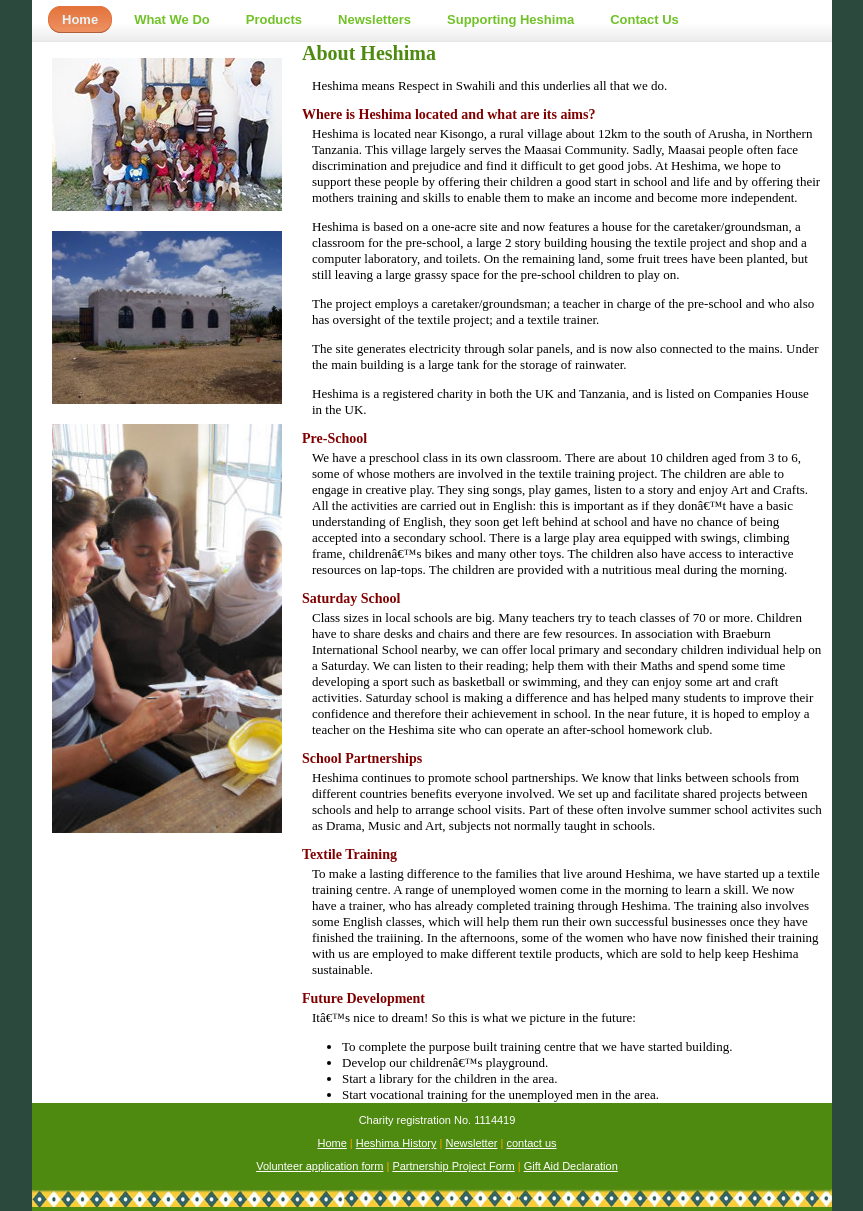
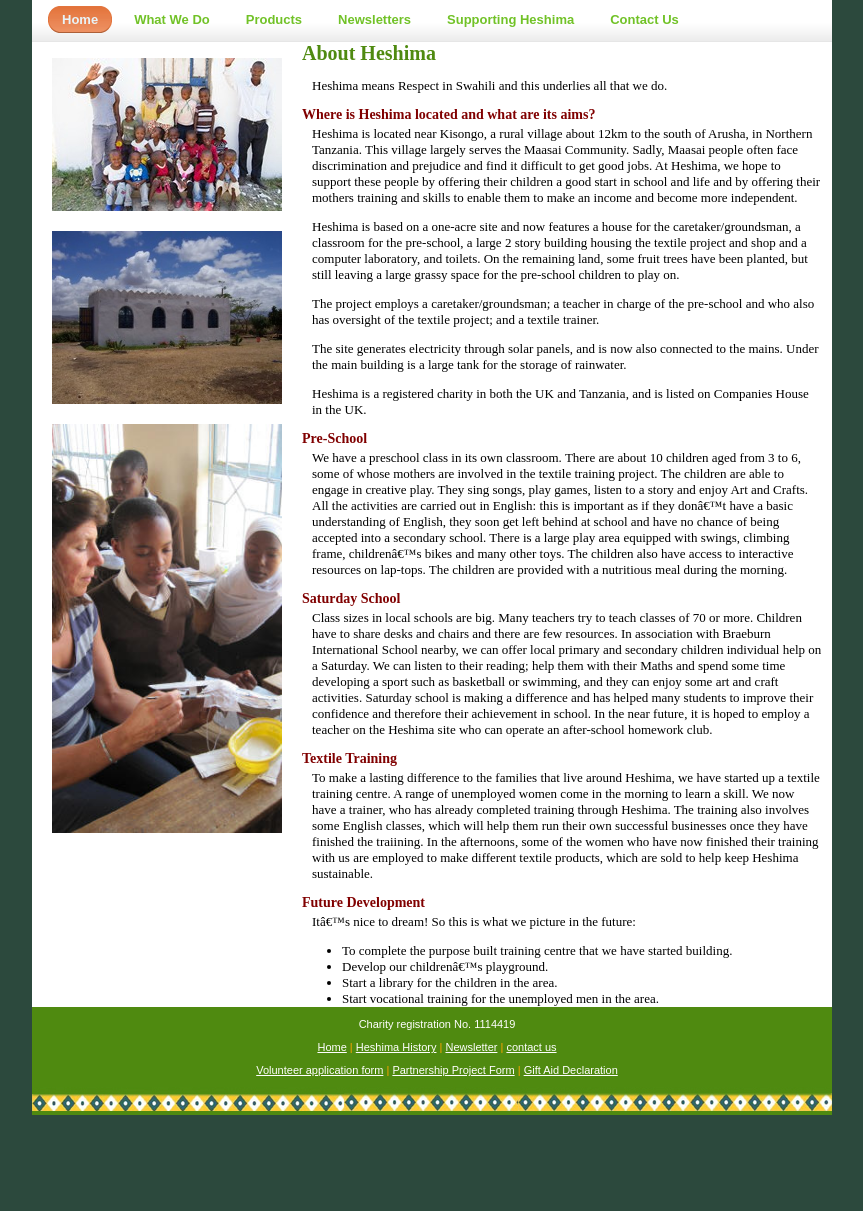
Before and after one commit to heshima-org/heshima-org.github.io, a Jekyll site: the page built from WhatWeDo/AboutUs.md, in a window 1280 px wide, cut to the strip 185-1396 px from the top of the page. Shown: the whole strip, without its empty margins (208-1071 px from the left). Built offline with Jekyll 4.4.1, drawn with Linux system fonts in a browser that asks for light colours; after the commit the page ends 1300 px from its top, so only the background shows below that.

Commit message:
Update AboutUs.md

```diff
--- a/WhatWeDo/AboutUs.md
+++ b/WhatWeDo/AboutUs.md
@@ -61,14 +61,6 @@ confidence and therefore their achievement in school. In the near future, it is
 to employ a teacher on the Heshima site who can operate an after-school homework
 club.
 
-## School Partnerships
-
-Heshima continues to promote school partnerships. We know that links between
-schools from different countries benefits everyone involved. We set up and
-facilitate shared projects between schools and help to arrange school visits.
-Part of these often involve summer school activites such as Drama, Music and
-Art, subjects not normally taught in schools.
-
 ## Textile Training
 
 To make a lasting difference to the families that live around Heshima, we have
```
